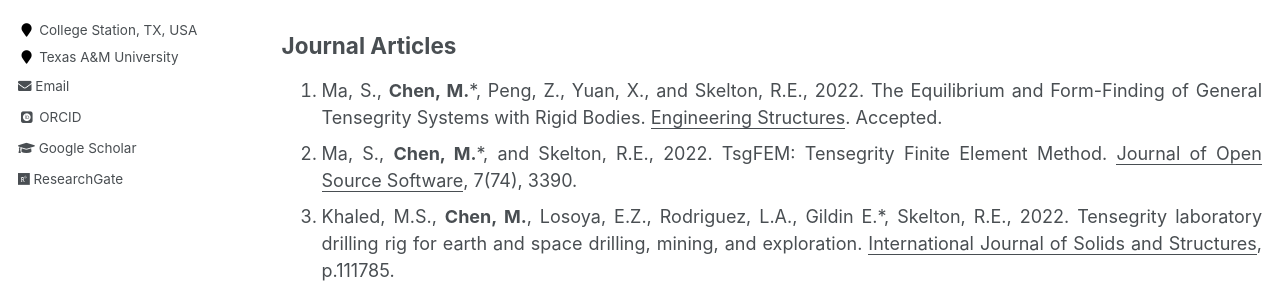
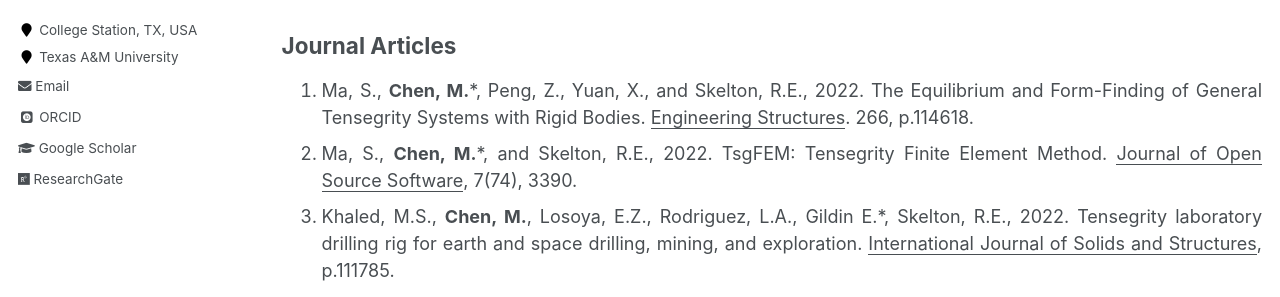
Before and after one commit to Muhao-Chen/muhao-chen.github.io, a Jekyll site: the page built from _pages/publication.md, in a window 1280 px wide and 900 px high. Shown: the part 375-672 px from the top of the window. Built offline with Jekyll 4.4.1, drawn with Linux system fonts in a browser that asks for light colours; some web fonts are replaced.

Commit message:
Update publication.md

```diff
--- a/_pages/publication.md
+++ b/_pages/publication.md
@@ -16,7 +16,7 @@ His citation profile is in [Google Scholar](https://scholar.google.com/citations
 1. **Chen, M.**, Goyal, R., Majji, M. and Skelton, R.E., 2022. Tensegrity Systems: Analysis and Synthesis. New York: Springer. In preparation. (A textbook for undergraduate and graduate students)
 
 ## Journal Articles
-1. Ma, S., **Chen, M.***, Peng, Z., Yuan, X., and Skelton, R.E., 2022. The Equilibrium and Form-Finding of General Tensegrity Systems with Rigid Bodies. <u>Engineering Structures</u>. Accepted.
+1. Ma, S., **Chen, M.***, Peng, Z., Yuan, X., and Skelton, R.E., 2022. The Equilibrium and Form-Finding of General Tensegrity Systems with Rigid Bodies. <u>Engineering Structures</u>. 266, p.114618.
 1. Ma, S., **Chen, M.***, and Skelton, R.E., 2022. TsgFEM: Tensegrity Finite Element Method. <u>Journal of Open Source Software</u>, 7(74), 3390.
 1. Khaled, M.S., **Chen, M.**, Losoya, E.Z., Rodriguez, L.A., Gildin E.*, Skelton, R.E., 2022. Tensegrity laboratory drilling rig for earth and space drilling, mining, and exploration. <u>International Journal of Solids and Structures</u>, p.111785.
 1. Ma, S., **Chen, M.***, and Skelton, R., 2022. Dynamics and control of clustered tensegrity systems. <u>Engineering Structures</u>, 264, p.114391.
```
